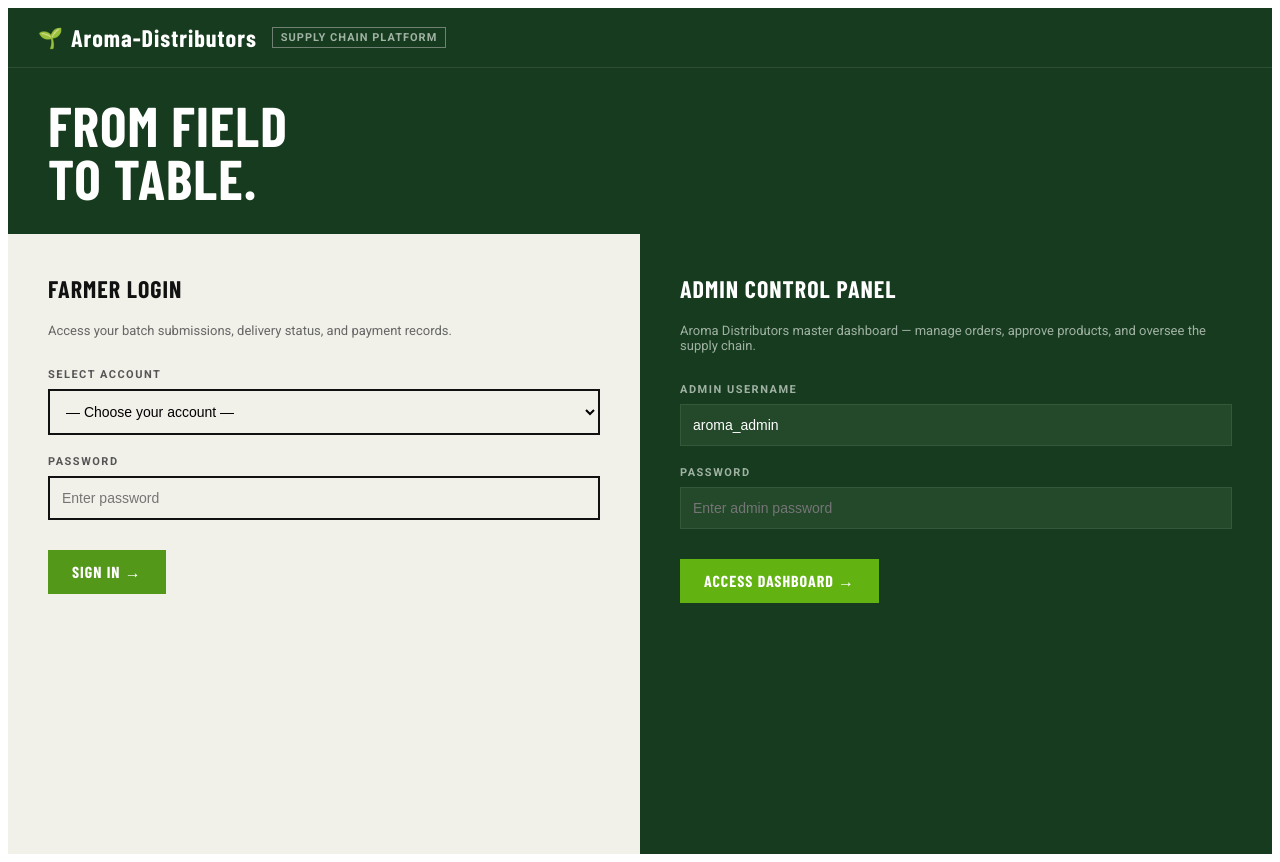
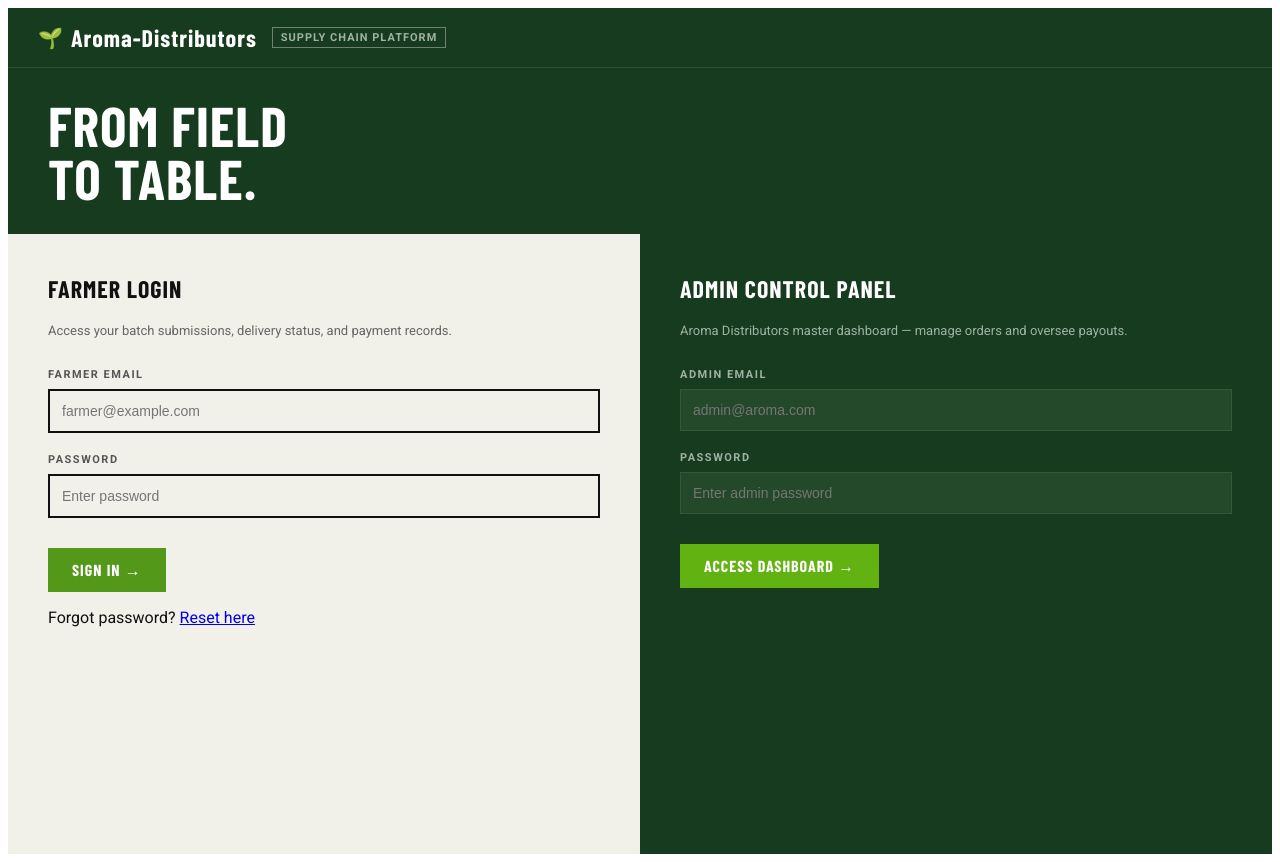
Before and after one commit to kirukufaith5-collab/Frontend-Aroma-distributors, a React (Vite) app: page / in a window 1280 px wide. Built offline with nearby package versions, Linux system fonts and the light colour scheme.

Commit message:
Refactor by adding JWT& Routing Alignment

```diff
--- a/src/pages/Login.jsx
+++ b/src/pages/Login.jsx
@@ -1,38 +1,37 @@
 import React, { useState } from 'react';
+import { useNavigate, Link } from 'react-router-dom';
 import API from '../services/api.js';
 import './Login.css';
 
 export const Login = () => {
-  // State for Farmer Login Form
-  const [farmerAccount, setFarmerAccount] = useState('');
-  const [farmerPassword, setFarmerPassword] = useState('');
+  const navigate = useNavigate();
 
-  // State for Admin Login Form
-  const [adminUsername, setAdminUsername] = useState('aroma_admin');
-  const [adminPassword, setAdminPassword] = useState('');
+  // Single state object for form fields
+  const [form, setForm] = useState({
+    farmerEmail: '',
+    farmerPassword: '',
+    adminEmail: '',
+    adminPassword: ''
+  });
 
-  // Handle Farmer Login Form Submit
-  const handleFarmerLogin = (e) => {
-    e.preventDefault();
-    API.post('/login', { account: farmerAccount, password: farmerPassword })
-      .then((res) => {
-        // Save user info and go to farmer dashboard
-        localStorage.setItem('user', JSON.stringify(res.data.user || { id: 2, farm_name: farmerAccount }));
-        window.location.href = '/farmer';
-      })
-      .catch(() => alert('Farmer login failed! Check credentials.'));
+  const handleChange = (e) => {
+    setForm({ ...form, [e.target.name]: e.target.value });
   };
 
-  // Handle Admin Login Form Submit
-  const handleAdminLogin = (e) => {
+  // Generic login handler for both Farmer and Admin
+  const handleAuth = async (e, endpoint, credentials, redirectPath) => {
     e.preventDefault();
-    API.post('/admin/login', { username: adminUsername, password: adminPassword })
-      .then((res) => {
-        // Save admin info and go to admin page
-        localStorage.setItem('admin', JSON.stringify(res.data || { role: 'admin' }));
-        window.location.href = '/admin';
-      })
-      .catch(() => alert('Admin login failed! Check credentials.'));
+    try {
+      const { data } = await API.post(endpoint, credentials);
+
+      // Store JWT token and user details for AuthGuard/ProtectedRoute
+      localStorage.setItem('token', data.token || 'mock-jwt-token');
+      localStorage.setItem('user', JSON.stringify(data.user || data.admin));
+
+      navigate(redirectPath);
+    } catch (err) {
+      alert(err.response?.data?.message || 'Login failed! Check your credentials.');
+    }
   };
 
   return (
@@ -54,58 +53,20 @@ export const Login = () => {
       {/* Two Column Section for Farmer & Admin Login */}
       <div className="login-layout">
 
-        {/* LEFT COLUMN: Farmer Login (Light Background) */}
+        {/* FARMER LOGIN CARD */}
         <div className="farmer-login-card">
-          <h2><span className="icon"></span> FARMER LOGIN</h2>
-          <p className="card-subtitle">
-            Access your batch submissions, delivery status, and payment records.
-          </p>
+          <h2>FARMER LOGIN</h2>
+          <p className="card-subtitle">Access your batch submissions, delivery status, and payment records.</p>
 
-          <form onSubmit={handleFarmerLogin}>
+          <form onSubmit={(e) => handleAuth(e, '/auth/farmer-login', { email: form.farmerEmail, password: form.farmerPassword }, '/farmer')}>
             <div className="form-group">
-              <label>SELECT ACCOUNT</label>
-              <select
-                value={farmerAccount}
-                onChange={(e) => setFarmerAccount(e.target.value)}
-                required
-              >
-                <option value="">— Choose your account —</option>
-                <option value="Green Valley Farm">Green Valley Farm</option>
-                <option value="Aroma Produce">Aroma Produce</option>
-              </select>
-            </div>
-
-            <div className="form-group">
-              <label>PASSWORD</label>
+              <label>FARMER EMAIL</label>
               <input
-                type="password"
-                placeholder="Enter password"
-                value={farmerPassword}
-                onChange={(e) => setFarmerPassword(e.target.value)}
-                required
-              />
-            </div>
-
-            <button type="submit" className="btn-green">
-              SIGN IN &rarr;
-            </button>
-          </form>
-        </div>
-
-        {/* RIGHT COLUMN: Admin Panel (Dark Green Background) */}
-        <div className="admin-login-card">
-          <h2><span className="icon"></span> ADMIN CONTROL PANEL</h2>
-          <p className="card-subtitle">
-            Aroma Distributors master dashboard — manage orders, approve products, and oversee the supply chain.
-          </p>
-
-          <form onSubmit={handleAdminLogin}>
-            <div className="form-group">
-              <label>ADMIN USERNAME</label>
-              <input
-                type="text"
-                value={adminUsername}
-                onChange={(e) => setAdminUsername(e.target.value)}
+                type="email"
+                name="farmerEmail"
+                placeholder="farmer@example.com"
+                value={form.farmerEmail}
+                onChange={handleChange}
                 required
               />
             </div>
@@ -114,16 +75,53 @@ export const Login = () => {
               <label>PASSWORD</label>
               <input
                 type="password"
-                placeholder="Enter admin password"
-                value={adminPassword}
-                onChange={(e) => setAdminPassword(e.target.value)}
+                name="farmerPassword"
+                placeholder="Enter password"
+                value={form.farmerPassword}
+                onChange={handleChange}
                 required
               />
             </div>
 
-            <button type="submit" className="btn-bright-green">
-              ACCESS DASHBOARD &rarr;
-            </button>
+            <button type="submit" className="btn-green">SIGN IN &rarr;</button>
+          </form>
+
+          <p className="forgot-link">
+            Forgot password? <Link to="/forgot-password">Reset here</Link>
+          </p>
+        </div>
+
+        {/* ADMIN LOGIN CARD */}
+        <div className="admin-login-card">
+          <h2>ADMIN CONTROL PANEL</h2>
+          <p className="card-subtitle">Aroma Distributors master dashboard — manage orders and oversee payouts.</p>
+
+          <form onSubmit={(e) => handleAuth(e, '/auth/admin-login', { email: form.adminEmail, password: form.adminPassword }, '/admin')}>
+            <div className="form-group">
+              <label>ADMIN EMAIL</label>
+              <input
+                type="email"
+                name="adminEmail"
+                placeholder="admin@aroma.com"
+                value={form.adminEmail}
+                onChange={handleChange}
+                required
+              />
+            </div>
+
+            <div className="form-group">
+              <label>PASSWORD</label>
+              <input
+                type="password"
+                name="adminPassword"
+                placeholder="Enter admin password"
+                value={form.adminPassword}
+                onChange={handleChange}
+                required
+              />
+            </div>
+
+            <button type="submit" className="btn-bright-green">ACCESS DASHBOARD &rarr;</button>
           </form>
         </div>
 
```
